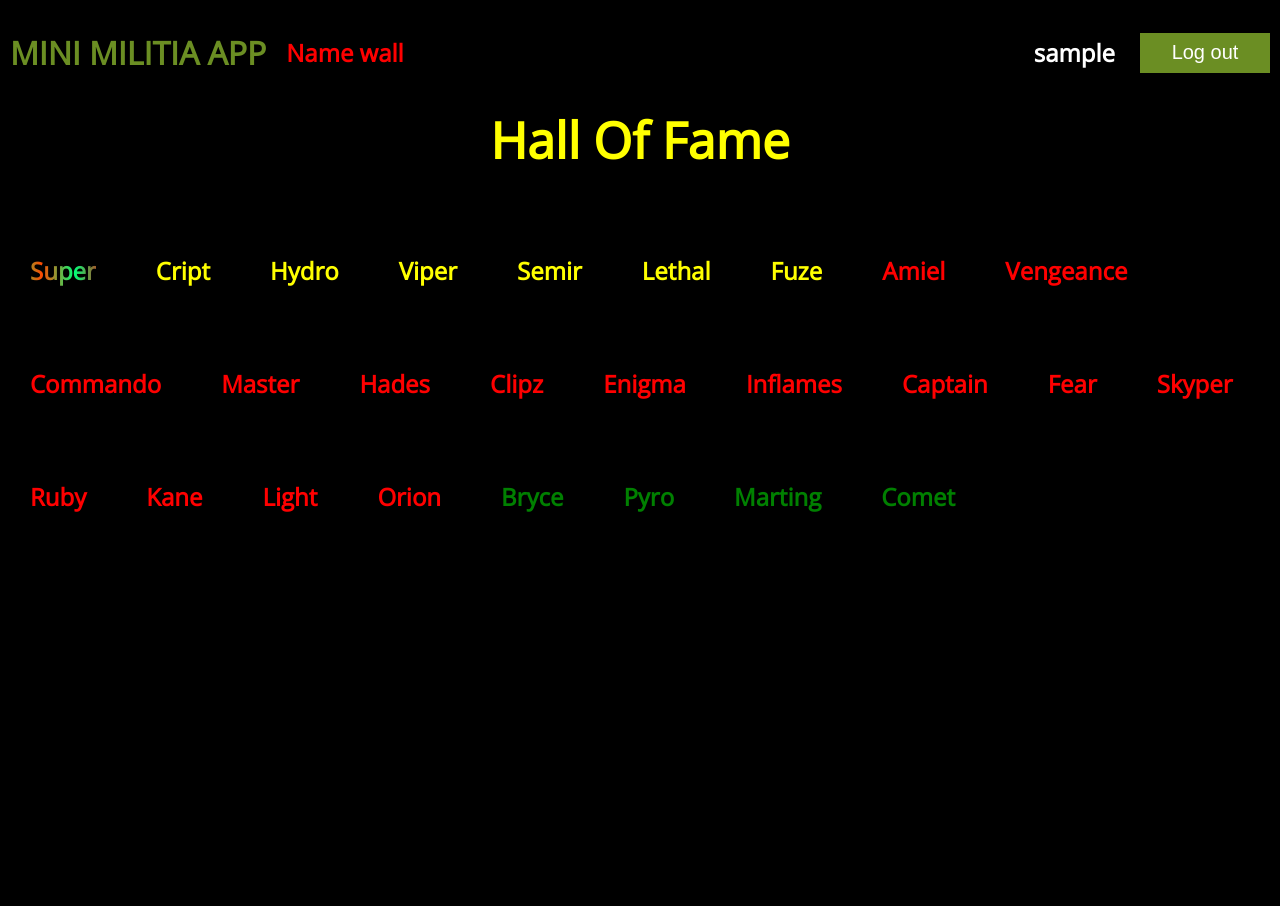
After one commit to SuperTLP/minimilitia, a Flask app: page /name-wall in a window 1280 px wide. The commit adds this page. Run offline with Flask 2, Linux system fonts and the light colour scheme; the visitor is signed in with stand-in values (Sample User, id 1).

Commit message:
added name wall

```diff
--- a/players.json
+++ b/players.json
@@ -1,18 +1,28 @@
-["Taze",
-"Cript",
-"Lazor",
-"Hydro",
-"Viper",
-"Plutus",
-"Super",
-"Hades",
-"Zolt",
-"Commando",
-"Dionysus",
-"Flare",
-"Hatrix",
-"Riot",
-"Storm",
-"Vengeance",
-"Universe"
-]
+{
+    "Super": {"tier": 6},
+    "Cript": {"tier": 5},
+    "Hydro": {"tier": 5},
+    "Viper": {"tier": 5},
+    "Semir": {"tier": 5},
+    "Lethal": {"tier": 5},
+    "Fuze": {"tier": 5},
+    "Amiel": {"tier": 4},
+    "Vengeance": {"tier": 4},
+    "Commando": {"tier": 4},
+    "Master": {"tier": 4},
+    "Hades": {"tier": 4},
+    "Clipz": {"tier": 4},
+    "Enigma": {"tier": 4},
+    "Inflames": {"tier": 4},
+    "Captain": {"tier": 4},
+    "Fear": {"tier": 4},
+    "Skyper": {"tier": 4},
+    "Ruby": {"tier": 4},
+    "Kane": {"tier": 4},
+    "Light": {"tier": 4},
+    "Orion": {"tier": 4},
+    "Bryce": {"tier": 3},
+    "Pyro": {"tier": 3},
+    "Marting": {"tier": 3},
+    "Comet": {"tier": 3}
+}
--- a/routes.py
+++ b/routes.py
@@ -2,10 +2,13 @@ from app import app
 from flask import redirect, make_response, render_template, session
 from db import db
 from user import User
+import json
 USER = User(db)
 tiers = {
-    2: "Master",
-    10: "Owner"
+    6: "Owner",
+    5: "God",
+    4: "Elite",
+    3: "Pro"
 }
 
 @app.get("/")
@@ -20,3 +23,9 @@ def login():
 @app.get("/register")
 def register():
     return render_template("/register.html")
+
+@app.get("/name-wall")
+def name_wall():
+    with open('players.json') as json_file:
+            json_data = json.load(json_file)
+    return render_template("/name-wall.html", players=json_data, tiers=tiers)
--- a/static/styles/index.css
+++ b/static/styles/index.css
@@ -1,7 +1,7 @@
 @import url("https://fonts.googleapis.com/css2?family=Open+Sans&family=Outfit&family=Roboto+Mono&display=swap");
 :root {
-  --main-color: olivedrab
-;
+  --main-color: olivedrab;
+  --profile-button-color: green;
 }
 
 body {
@@ -44,15 +44,9 @@ h1, h2, h3 {
 }
 
 .login-button {
-  color: white;
-  -webkit-transition: all 200ms;
-  transition: all 200ms;
-  cursor: pointer;
   background-color: var(--main-color);
   border: 2px solid var(--main-color);
-  font-size: 20px;
-  width: 130px;
-  height: 40px;
+  margin-left: 5px;
 }
 
 .login-button:hover {
@@ -60,8 +54,27 @@ h1, h2, h3 {
   color: var(--main-color);
 }
 
+.profile-button {
+  background-color: var(--profile-button-color);
+  border: 2px solid var(--profile-button-color);
+}
+
+.profile-button:hover {
+  background-color: transparent;
+  color: var(--profile-button-color);
+}
+
+.button {
+  color: white;
+  -webkit-transition: all 200ms;
+  transition: all 200ms;
+  cursor: pointer;
+  font-size: 20px;
+  width: 130px;
+  height: 40px;
+}
+
 .Owner {
-  text-align: center;
   background: -webkit-gradient(linear, left top, right top, from(#00ff77), color-stop(25%, red), color-stop(50%, #00ff62), color-stop(75%, #ff4800), to(#00ff77));
   background: linear-gradient(to right, #00ff77 0%, red 25%, #00ff62 50%, #ff4800 75%, #00ff77 100%);
   background-size: 200% auto;
@@ -85,8 +98,16 @@ h1, h2, h3 {
   }
 }
 
-.Master {
+.God {
+  color: yellow;
+}
+
+.Elite {
   color: red;
+}
+
+.Pro {
+  color: green;
 }
 
 .topbar-right-container {
@@ -103,4 +124,12 @@ h1, h2, h3 {
   color: white;
   margin-right: 20px;
 }
+
+.name-wall-wrapper {
+  margin-left: 20px;
+}
+
+.name-wall-wrapper h2 {
+  color: red;
+}
 /*# sourceMappingURL=index.css.map */
--- a/static/styles/index.scss
+++ b/static/styles/index.scss
@@ -1,5 +1,6 @@
 :root {
-    --main-color: olivedrab
+    --main-color: olivedrab;
+    --profile-button-color: green;
 }
 
 @import url('https://fonts.googleapis.com/css2?family=Open+Sans&family=Outfit&family=Roboto+Mono&display=swap');
@@ -32,22 +33,32 @@ h1, h2, h3 {
     margin-left: auto;
 }
 .login-button {
-    color: white;
-    transition: all 200ms;
-    cursor: pointer;
     background-color: var(--main-color);
     border: 2px solid var(--main-color);
-    font-size: 20px;
-    width: 130px;
-    height: 40px;
+    margin-left: 5px;
     &:hover {
         background-color: transparent;
         color: var(--main-color)
     }
 }
+.profile-button {
+    background-color: var(--profile-button-color);
+    border: 2px solid var(--profile-button-color);
+    &:hover {
+        background-color: transparent;
+        color: var(--profile-button-color)
+    }
 
+}
+.button {
+    color: white;
+    transition: all 200ms;
+    cursor: pointer;
+    font-size: 20px;
+    width: 130px;
+    height: 40px;
+}
 .Owner {
-    text-align: center;
 
     background: linear-gradient(to right, rgb(0, 255, 119) 0%, rgb(255, 0, 0) 25%, rgb(0, 255, 98) 50%, rgb(255, 72, 0) 75%, rgb(0, 255, 119) 100%);
     background-size: 200% auto;
@@ -63,8 +74,14 @@ h1, h2, h3 {
       }
     }
   }
-.Master {
-    color: rgb(255, 0, 0);
+.God {
+    color: yellow;
+}
+.Elite {
+    color: red;
+}
+.Pro {
+    color: green;
 }
 .topbar-right-container {
     display: flex;
@@ -75,3 +92,9 @@ h1, h2, h3 {
         margin-right: 20px;
     }
 }
+.name-wall-wrapper {
+    margin-left: 20px;
+    h2 {
+        color: red;
+    }
+}
--- /dev/null
+++ b/static/styles/name-wall.css
@@ -0,0 +1,35 @@
+.name-wall-container {
+  display: -webkit-box;
+  display: -ms-flexbox;
+  display: flex;
+  -ms-flex-wrap: wrap;
+      flex-wrap: wrap;
+  margin: 0px;
+  background-color: black;
+  -ms-flex-line-pack: start;
+      align-content: flex-start;
+  -webkit-box-align: center;
+      -ms-flex-align: center;
+          align-items: center;
+  width: 100%;
+  min-height: 100vh;
+}
+
+.player-container {
+  padding: 20px;
+  margin: 10px;
+}
+
+.player-container h2 {
+  margin-top: 0px;
+}
+
+.hall-of-fame-title {
+  width: 100%;
+  text-align: center;
+  margin: 0px auto;
+  color: yellow;
+  margin-bottom: 50px;
+  font-size: 50px;
+}
+/*# sourceMappingURL=name-wall.css.map */
--- /dev/null
+++ b/static/styles/name-wall.scss
@@ -0,0 +1,25 @@
+.name-wall-container {
+    display: flex;
+    flex-wrap: wrap;
+    margin: 0px;
+    background-color: black;
+    align-content: flex-start;
+    align-items: center;
+    width: 100%;
+    min-height: 100vh;
+}
+.player-container {
+    h2 {
+        margin-top: 0px;
+    }
+    padding: 20px;
+    margin: 10px;
+}
+.hall-of-fame-title {
+    width: 100%;
+    text-align: center;
+    margin: 0px auto;
+    color: yellow;
+    margin-bottom: 50px;
+    font-size: 50px;
+}
--- a/templates/home.html
+++ b/templates/home.html
@@ -12,7 +12,7 @@
         </div>
     </div>
     <div class="top-tier-container">
-        <h2 class="top-tier-title">Top tier players</h2>
+        <h2 class="top-tier-title">Registered players</h2>
         {% for i in players %}
         <div class="player-container">
             <h2 class="player-name {{tiers[i[1]]}}">{{i[0]}}</h2>
--- a/templates/index.html
+++ b/templates/index.html
@@ -5,13 +5,15 @@
 
 <div class="topbar-container">
     <a href="/"><h1>MINI MILITIA APP</h1></a>
+    <a href="/name-wall" class="name-wall-wrapper"><h2>Name wall</h2></a>
     {% if not session %}
-    <a class="login-button-wrapper" href="/login"><button class="login-button">Log in</button></a>
+    <a class="login-button-wrapper" href="/login"><button class="login-button button">Log in</button></a>
     {% endif %}
     {% if session %}
     <div class="topbar-right-container">
         <h2 class="topbar-username">{{session["username"]}}</h2>
-        <a class="login-button-wrapper" href="/logout"><button class="login-button">Log out</button></a>
+        <!-- <a href="/profile/edit{{session['username']}}"><button class="profile-button button">Profile</button></a> -->
+        <a class="login-button-wrapper" href="/logout"><button class="login-button button">Log out</button></a>
     </div>
     {% endif %}
 </div>
--- a/templates/login.html
+++ b/templates/login.html
@@ -14,7 +14,7 @@
         <input name="password" type="password"></input>
     </div>
 
-    <button type="submit" class="login-button">Log in</button>
+    <button type="submit" class="login-button button">Log in</button>
     <p style="color: red">{{error_message}}</p>
     <p> Don't have a user yet? Register <a href="/register">here</a></p>
 </form>
--- /dev/null
+++ b/templates/name-wall.html
@@ -0,0 +1,14 @@
+{% extends "index.html" %}
+{% block content %}
+<head>
+    <link rel=stylesheet type=text/css href="{{ url_for('static', filename='styles/name-wall.css') }}">
+</head>
+<div class="name-wall-container">
+    <h1 class="hall-of-fame-title">Hall Of Fame</h1>
+    {% for i in players %}
+    <div class="player-container">
+        <h2 class="player-name {{tiers[players[i]['tier']]}}">{{i}}</h2>
+    </div>
+    {% endfor %}
+</div>
+{% endblock %}
--- a/user.py
+++ b/user.py
@@ -18,11 +18,10 @@ class User:
     def new(self, data):
         with open('players.json') as json_file:
             json_data = json.load(json_file)
-
         password = data["password"].encode()
         tier=0
         if data["username"].capitalize() in json_data:
-            tier=2
+            tier=json_data[data["username"]]["tier"]
 
         hash = bcrypt.hashpw(password, bcrypt.gensalt())
         print("jutut:")
```
Also changed, not shown: 2 other files.
